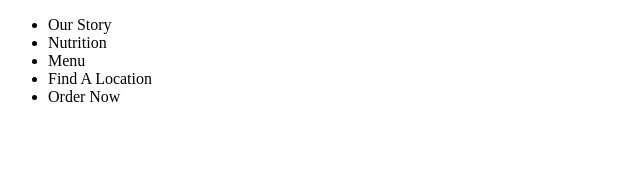
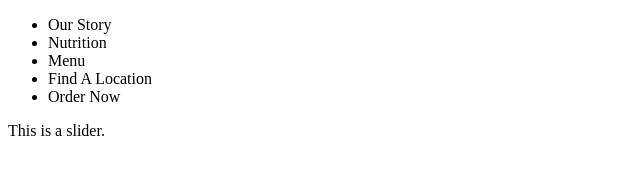
Before and after one commit to michstallings/ufl-projects, a plain HTML site: page index.html in a window 1280 px wide. Shown: the whole page, without its empty margins (0-640 px from the left). Drawn offline with Linux system fonts and the light colour scheme.

Commit message:
Add the location for the image slider

```diff
--- a/index.html
+++ b/index.html
@@ -19,3 +19,7 @@
 	  			<li id="order"> Order Now</li>
   			</ul>
   		</nav>
+
+      <div class="image-slider">
+        <p>This is a slider.</p>
+      </div>
```
